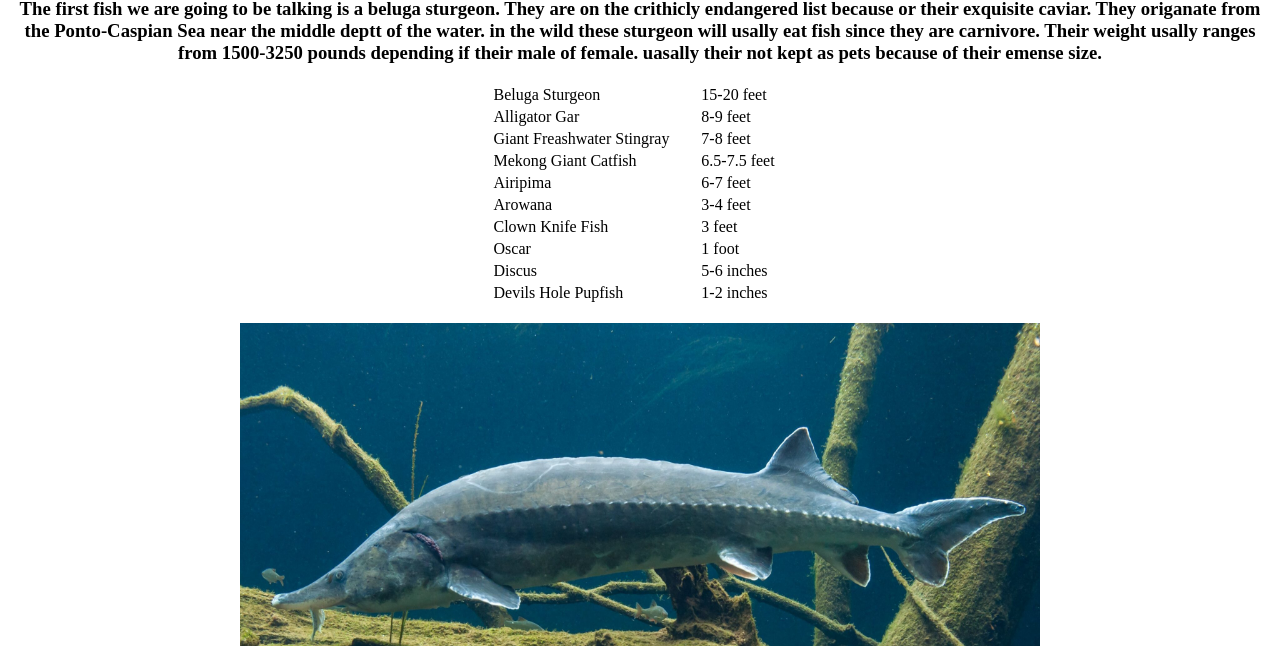
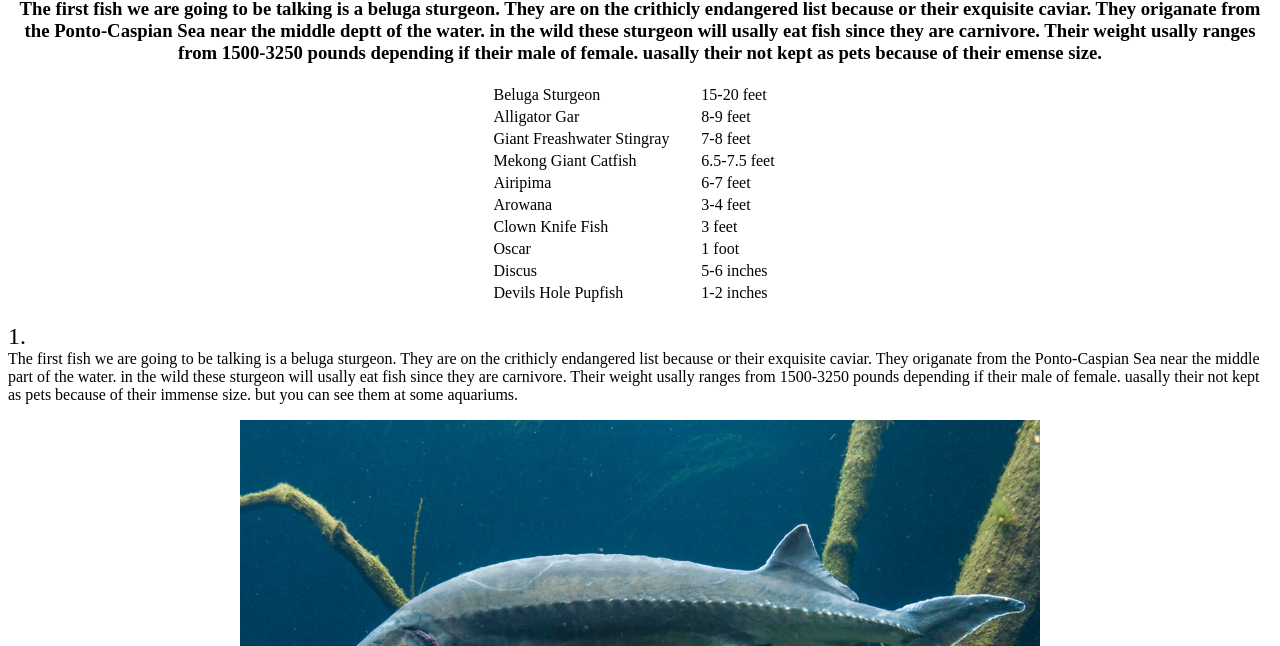
Before and after one commit to kingKrithesh/ninja, a plain HTML site: page index.html in a window 1280 px wide. Shown: the part 154-800 px from the top of the page. Drawn offline with Linux system fonts and the light colour scheme.

Commit message:
Update index.html

```diff
--- a/index.html
+++ b/index.html
@@ -74,9 +74,19 @@
       </table>
             </h3>
    </center>
+           <p>
+         <font size="5">
+    1.
+      </font>
+      <br> The first fish we are going to be talking is a beluga sturgeon.
+              They are on the crithicly endangered list because or their exquisite caviar.
+              They origanate from the Ponto-Caspian Sea near the middle part of the water.
+              in the wild these sturgeon will usally eat fish since they are carnivore.
+          Their weight usally ranges from 1500-3250 pounds depending if their male of female.
+               uasally their not kept as pets because of their immense size.
+               but you can see them at some aquariums.
 
-
-
+         </p>
          <center>
          <img src="sturgeon.jpg"width='800'height= '600'>
               </center>
```
